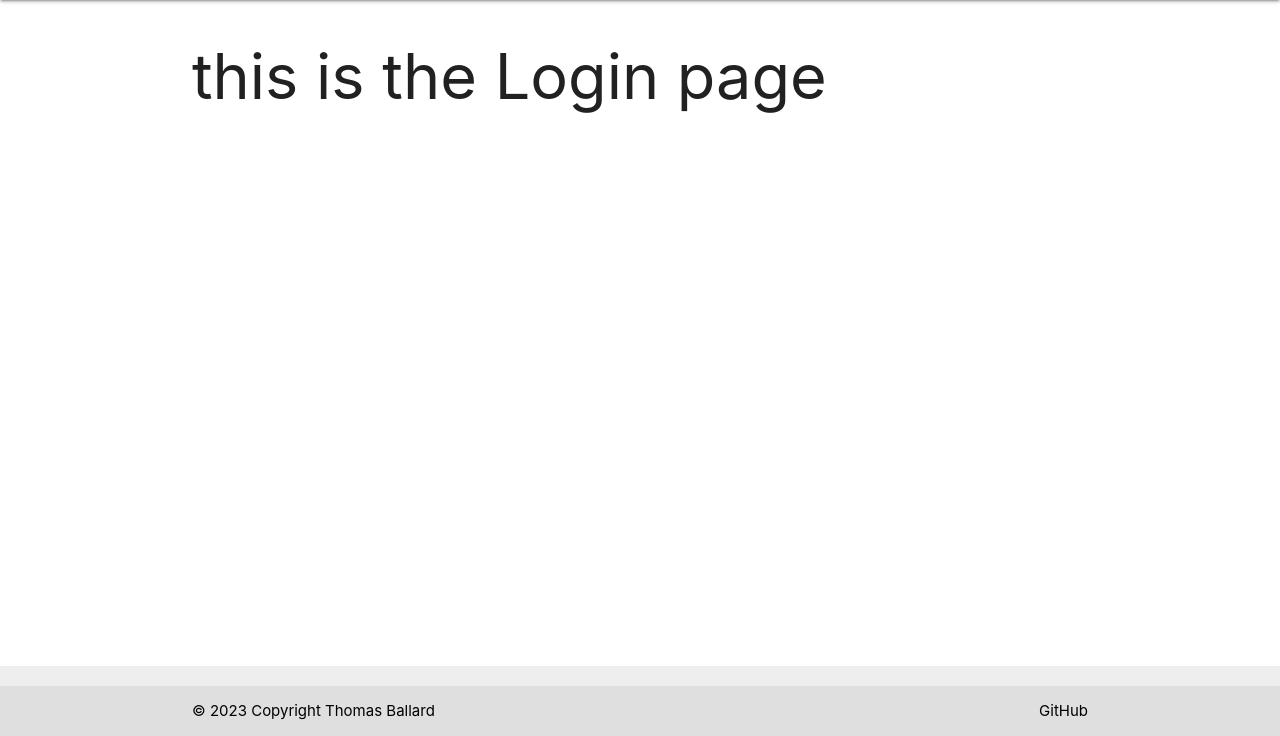
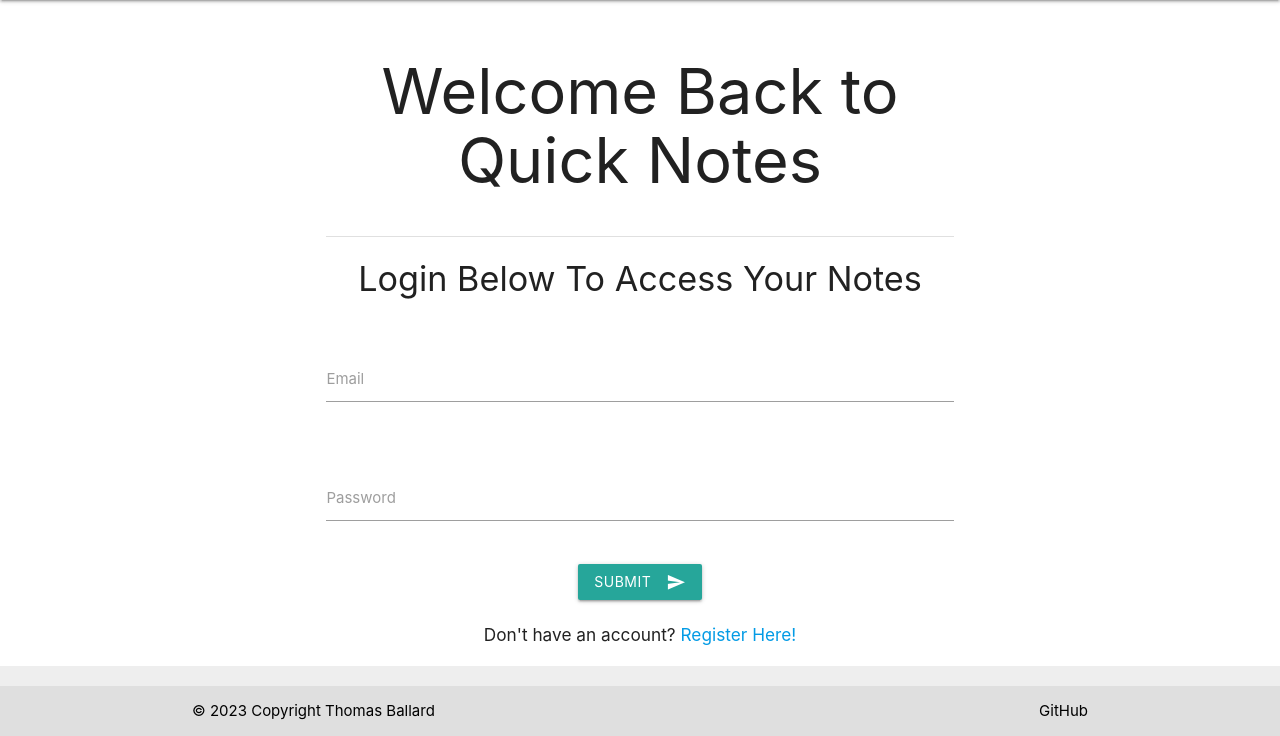
Before and after one commit to ThomasBallardCI/m3-notes-app, a Flask app: page /login in a window 1280 px wide. Shown: the part 64-800 px from the top of the page. Run offline with Flask 3, Linux system fonts and the light colour scheme.

Commit message:
login page form completed

```diff
--- a/quicknote/templates/login.html
+++ b/quicknote/templates/login.html
@@ -6,6 +6,31 @@
 <!-- main page content block -->
 {% block content %}
 
-<h1>this is the Login page</h1>
+
+<div class="container center-align">
+    <h1 class="section">Welcome Back to Quick Notes</h1>
+    <div class="divider"></div>
+    <h4>Login Below To Access Your Notes</h4>
+    <form class="col s12 section" method="POST">
+        <div class="row section">
+            <div class="input-field col s12">
+                <input id="email" type="email" class="validate" name="email">
+                <label for="email">Email</label>
+            </div>
+        </div>
+        <div class="row">
+            <div class="input-field col s12">
+                <input id="password" type="password" class="validate" name="password">
+                <label for="password">Password</label>
+            </div>
+        </div>
+        <button class="btn waves-effect waves-light" type="submit" name="action">Submit
+            <i class="material-icons right">send</i>
+        </button>
+    </form>
+    <div>
+        <h6>Don't have an account? <a href="{{ url_for('register') }}">Register Here!</a></h6>
+    </div>
+</div>
 
 {% endblock %}
```
